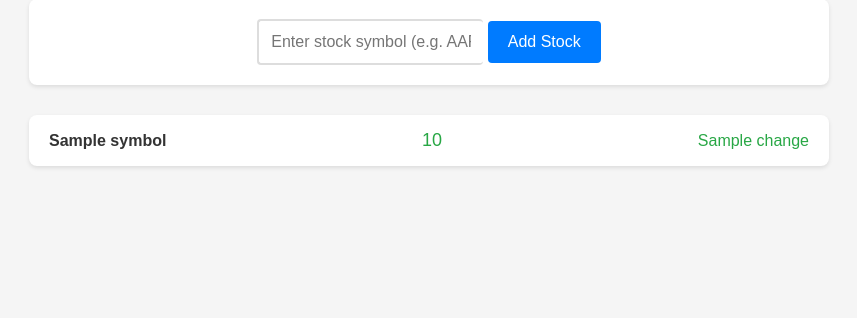
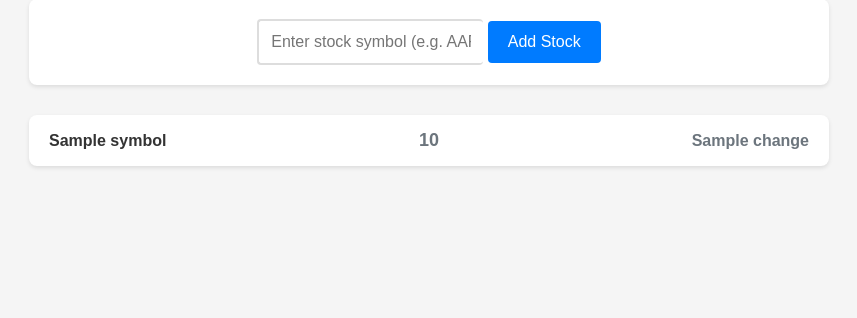
Before and after one commit to bluelion1999/Stock_Tracker, a Flask app: template templates/index.html in a window 1280 px wide. Shown: the part 109-427 px from the top of the page, without its empty margins (211-1068 px from the left). Run offline with Flask 3, Linux system fonts and the light colour scheme; the template is opened without the code that fills it: most values are stand-ins (such as "Sample title", 1, 10 or a date in 2020).

Commit message:
Added variable styling based on direction of price change

```diff
--- a/static/style.css
+++ b/static/style.css
@@ -76,13 +76,26 @@ button:hover { /*Similar pseudoclass to :focus only applies when cursor is over
     color: #333;     /* Dark gray */
 }
 
+/* Add these new styles for price changes */
+.price-positive {
+    color: #28a745; /* Green for positive */
+}
+
+.price-negative {
+    color: #dc3545; /* Red for negative */
+}
+
+.price-neutral {
+    color: #6c757d; /* Gray for no change */
+}
+
 .stock-item span:nth-child(2) {
-    font-size: 18px;       /* Bigger text for price */
-    color: #28a745;      /* Green color */
+    font-size: 18px;
+    font-weight: bold;
 }
 
 .stock-item span:last-child {
-    color: #28a745;  /* Green for change */
+    font-weight: bold;
 }
 
 #stockList p {
--- a/templates/index.html
+++ b/templates/index.html
@@ -33,8 +33,16 @@
                 {% for stock in stocks %}
                     <div class="stock-item">
                         <span>{{ stock.symbol }}</span>
-                        <span>{{ stock.price }}</span>
-                        <span>{{ stock.change }}</span>
+                        {% if stock.change.startswith('+') %}
+                            <span class="price-positive">{{ stock.price }}</span>
+                            <span class="price-positive">{{ stock.change }}</span>
+                        {% elif stock.change.startswith('-') %}
+                            <span class="price-negative">{{ stock.price }}</span>
+                            <span class="price-negative">{{ stock.change }}</span>
+                        {% else %}
+                            <span class="price-neutral">{{ stock.price }}</span>
+                            <span class="price-neutral">{{ stock.change }}</span>
+                        {% endif %}
                     </div>
                 {% endfor %}
             {% else %}
```
